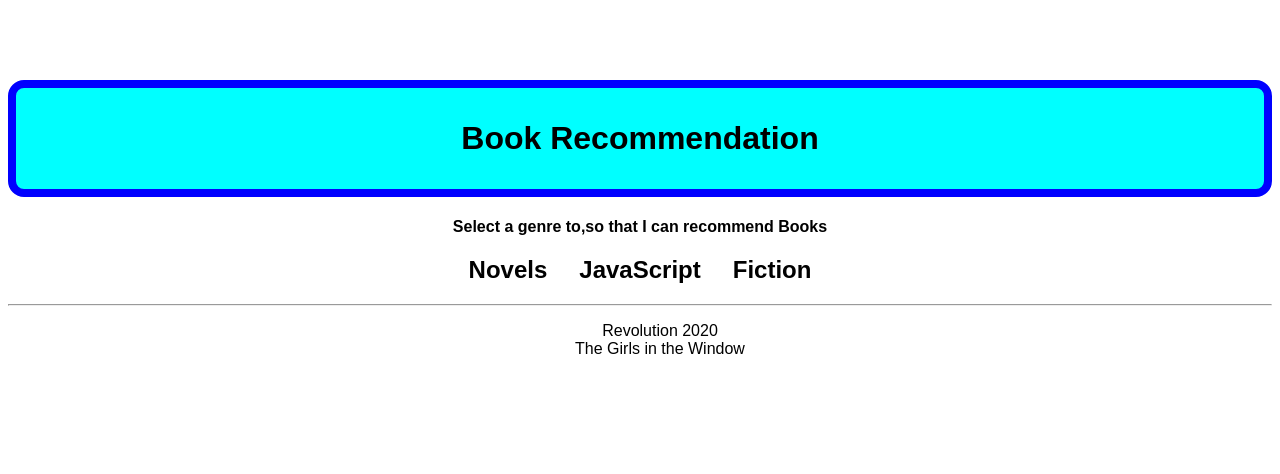
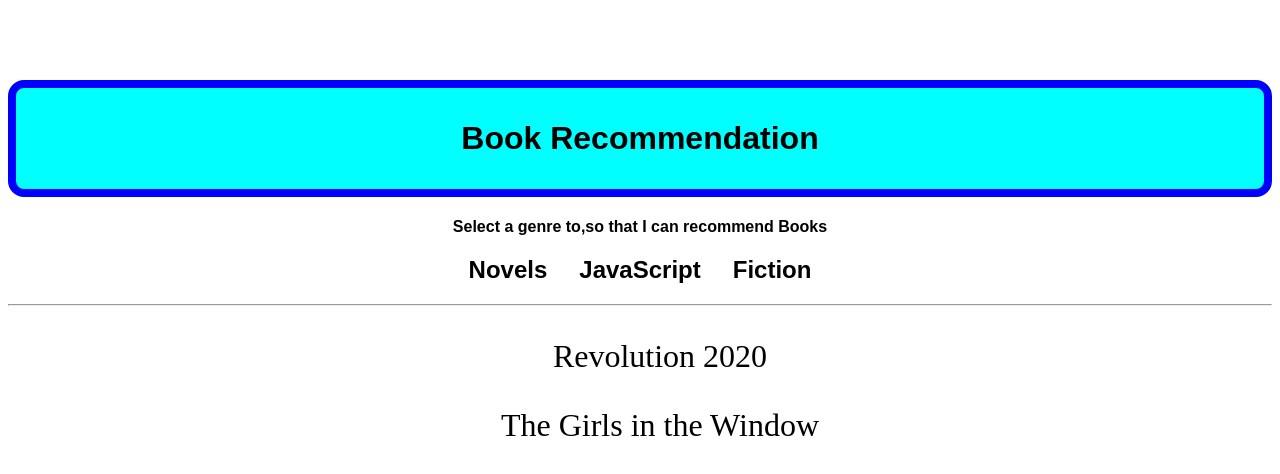
Before and after one commit to veereshbv04/Book_recommendation_display-reactjs, a React (Create React App) app: page / in a window 1280 px wide. Both pictures are taken after a click on the element "Novels". Shown: the top 474 px of the page. Built offline with nearby package versions, Linux system fonts and the light colour scheme.

Commit message:
Books result is working good Books result is working good

```diff
--- a/src/App.js
+++ b/src/App.js
@@ -42,7 +42,19 @@ export default function App() {
       <div>
         <ul>
           {recommend.map((item) => {
-            return <li style={{ listStyleType: "none" }}>{item}</li>;
+            return (
+              <li
+                id="books"
+                style={{
+                  listStyleType: "none",
+                  fontSize: "2rem",
+                  fontFamily: "cursive",
+                  padding: "1rem"
+                }}
+              >
+                {item}
+              </li>
+            );
           })}
         </ul>
       </div>
--- a/src/styles.css
+++ b/src/styles.css
@@ -22,3 +22,8 @@ button {
   font-size: 1.5rem;
   cursor: pointer;
 }
+
+#books {
+  font-size: "2rem";
+  background-color: "blie";
+}
```
